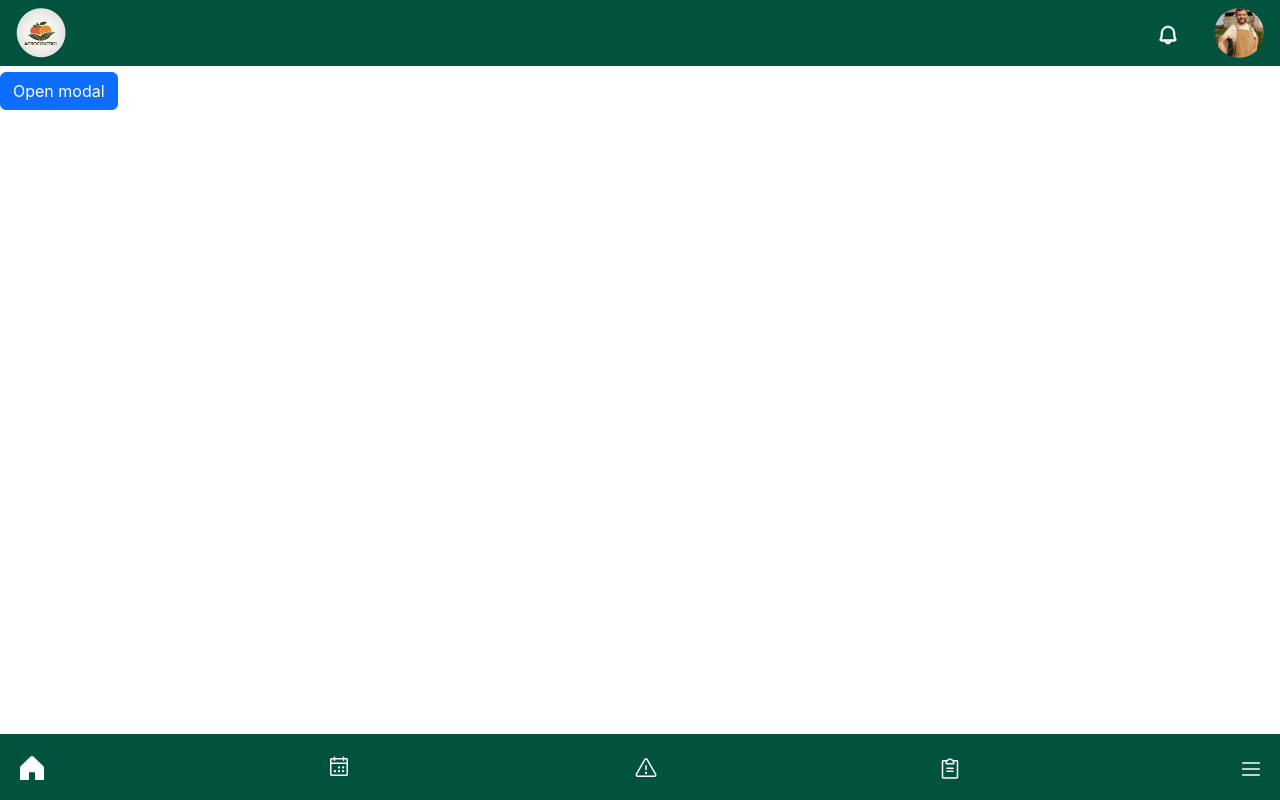
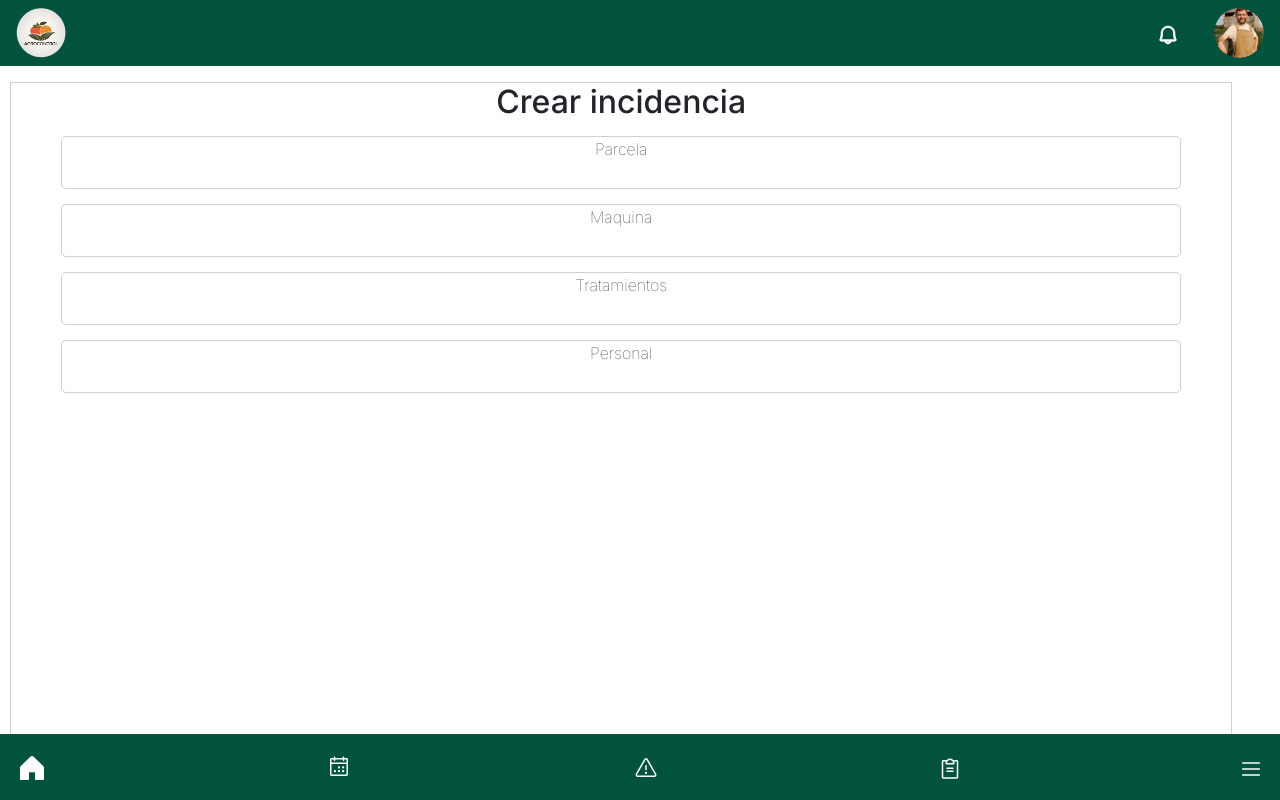
Before and after one commit to Atco21/F_Agro, an Angular app: page /movil/crear-incidencia in a window 1280 px wide. Built offline with nearby package versions, Linux system fonts and the light colour scheme.

Commit message:
crear-incidencia

```diff
--- a/src/app/components/movil/incidencias/crear-incidencia/crear-incidencia.component.css
+++ b/src/app/components/movil/incidencias/crear-incidencia/crear-incidencia.component.css
@@ -0,0 +1,32 @@
+html,
+body {
+    margin: 0;
+    padding: 0;
+    height: 100%;
+    position: absolute;
+}
+*{
+    text-align: center;
+
+}
+
+.div1 {
+    margin: 10px;
+}
+
+.div2 {
+    border: 1px solid rgb(207, 207, 207);
+    box-sizing: border-box;
+    position: absolute;
+    width: 95.5%;
+    height: 83%;
+}
+.boton{
+    margin-left: 50px;
+    margin-right: 50px;
+    border: 1px solid rgb(207, 207, 207);
+    margin-top: 15px;
+    border-radius: 5px;
+    height: 8%;
+    cursor: pointer;
+}
--- a/src/app/components/movil/incidencias/crear-incidencia/crear-incidencia.component.html
+++ b/src/app/components/movil/incidencias/crear-incidencia/crear-incidencia.component.html
@@ -1,27 +1,19 @@
-<button type="button" class="btn btn-primary" data-bs-toggle="modal" data-bs-target="#myModal">
-    Open modal
-  </button>
+<div class="div1">
+  <div class="div2">
+    <h2>Crear incidencia</h2>
+    <div class="boton">
+      <p>Parcela</p>
+    </div>
 
-<div class="modal" id="myModal">
-    <div class="modal-dialog">
-      <div class="modal-content">
+      <div class="boton" routerLink="/movil/incidencias">
+        <p>Maquina</p>
+      </div>
 
-        <!-- Modal Header -->
-        <div class="modal-header">
-          <h4 class="modal-title">Modal Heading</h4>
-          <button type="button" class="btn-close" data-bs-dismiss="modal"></button>
-        </div>
-
-        <!-- Modal body -->
-        <div class="modal-body">
-          Modal body..
-        </div>
-
-        <!-- Modal footer -->
-        <div class="modal-footer">
-          <button type="button" class="btn btn-danger" data-bs-dismiss="modal">Close</button>
-        </div>
-
-      </div>
+    <div class="boton">
+      <p>Tratamientos</p>
+    </div>
+    <div class="boton">
+      <p>Personal</p>
     </div>
   </div>
+</div>
--- a/src/app/components/movil/incidencias/incidencias.component.css
+++ b/src/app/components/movil/incidencias/incidencias.component.css
@@ -1,5 +1,13 @@
 *{
     text-align: center;
+
+}
+html,
+body {
+    margin: 0;
+    padding: 0;
+    height: 100%;
+    position: absolute;
 }
 
 .div1{
@@ -22,9 +30,12 @@ table{
     width: 100%;
 }
 
-.div2{
+.div2 {
     border: 1px solid rgb(207, 207, 207);
-    padding-bottom: 31.3em;
+    box-sizing: border-box;
+    position: absolute;
+    width: 98%;
+    height: 83%;
 }
 .solucionado{
     background-color: rgb(207, 207, 207);
--- a/src/app/components/movil/incidencias/incidencias.component.html
+++ b/src/app/components/movil/incidencias/incidencias.component.html
@@ -2,11 +2,11 @@
      <div class="div2">
         <table >
             <thead>
-                <tr>
+
                     <th colspan="3">
                         <h2>Incidencias</h2>
                     </th>
-                </tr>
+
             </thead>
             <tbody>
                 <tr>
--- a/src/index.html
+++ b/src/index.html
@@ -1,15 +1,24 @@
 <!doctype html>
 <html lang="en">
+
 <head>
   <meta charset="utf-8">
   <title>FAgro</title>
   <base href="/">
   <meta name="viewport" content="width=device-width, initial-scale=1">
   <link rel="icon" type="image/x-icon" href="favicon.ico">
-  <link href="https://cdn.jsdelivr.net/npm/bootstrap@5.3.3/dist/css/bootstrap.min.css" rel="stylesheet" integrity="sha384-QWTKZyjpPEjISv5WaRU9OFeRpok6YctnYmDr5pNlyT2bRjXh0JMhjY6hW+ALEwIH" crossorigin="anonymous">
+  <link href="https://cdn.jsdelivr.net/npm/bootstrap@5.3.3/dist/css/bootstrap.min.css" rel="stylesheet"
+    integrity="sha384-QWTKZyjpPEjISv5WaRU9OFeRpok6YctnYmDr5pNlyT2bRjXh0JMhjY6hW+ALEwIH" crossorigin="anonymous">
   <script src="https://cdn.jsdelivr.net/npm/bootstrap@5.3.3/dist/js/bootstrap.bundle.min.js"></script>
+  <link rel="preconnect" href="https://fonts.googleapis.com">
+  <link rel="preconnect" href="https://fonts.gstatic.com" crossorigin>
+  <link
+    href="https://fonts.googleapis.com/css2?family=Inter:ital,opsz,wght@0,14..32,100..900;1,14..32,100..900&display=swap"
+    rel="stylesheet">
 </head>
+
 <body>
   <app-root></app-root>
 </body>
+
 </html>
```
Also changed, not shown: src/app/app.routes.ts (+6 -6 lines), 1 other file (tests, documents, lock files or other folders).
